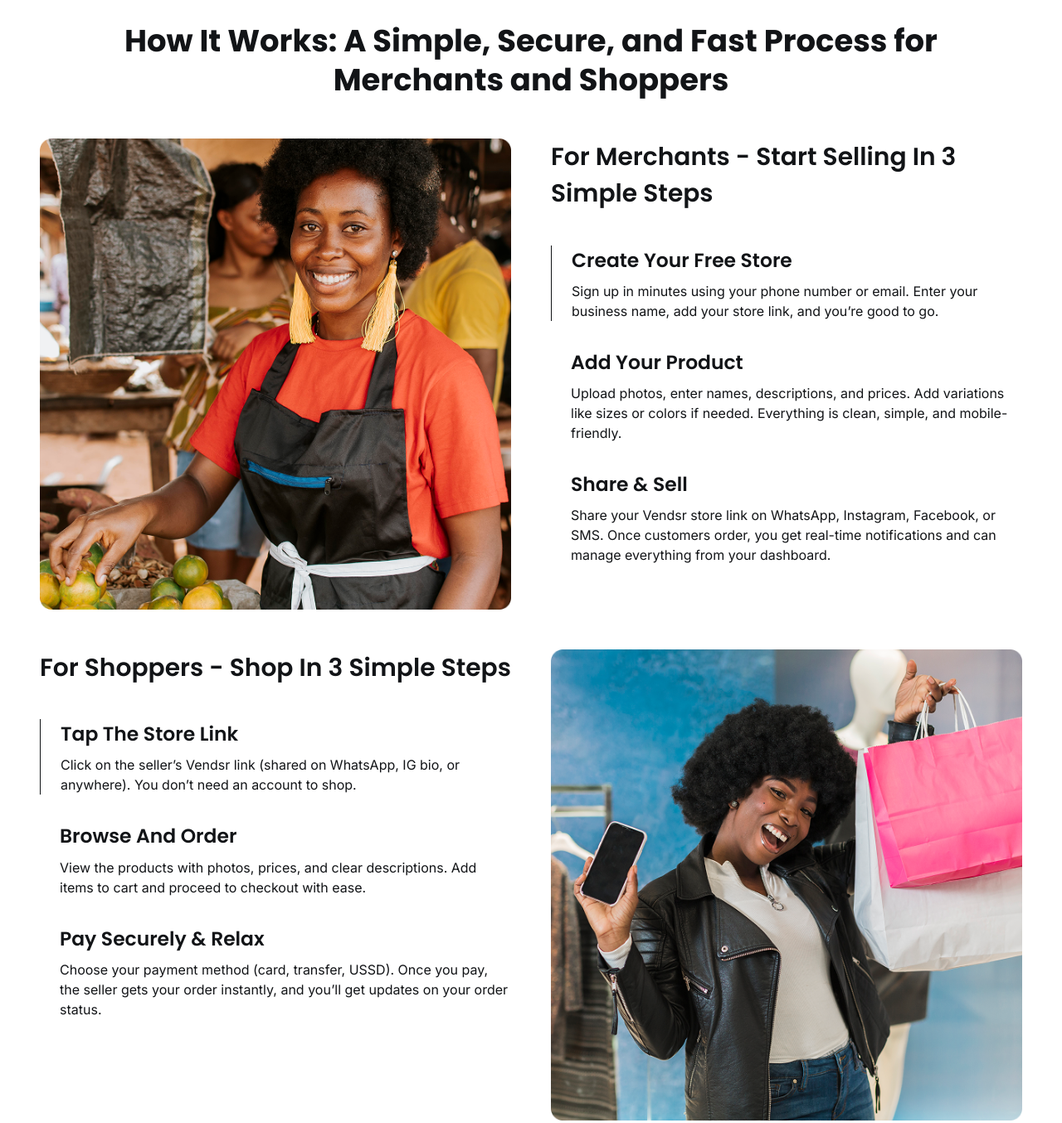
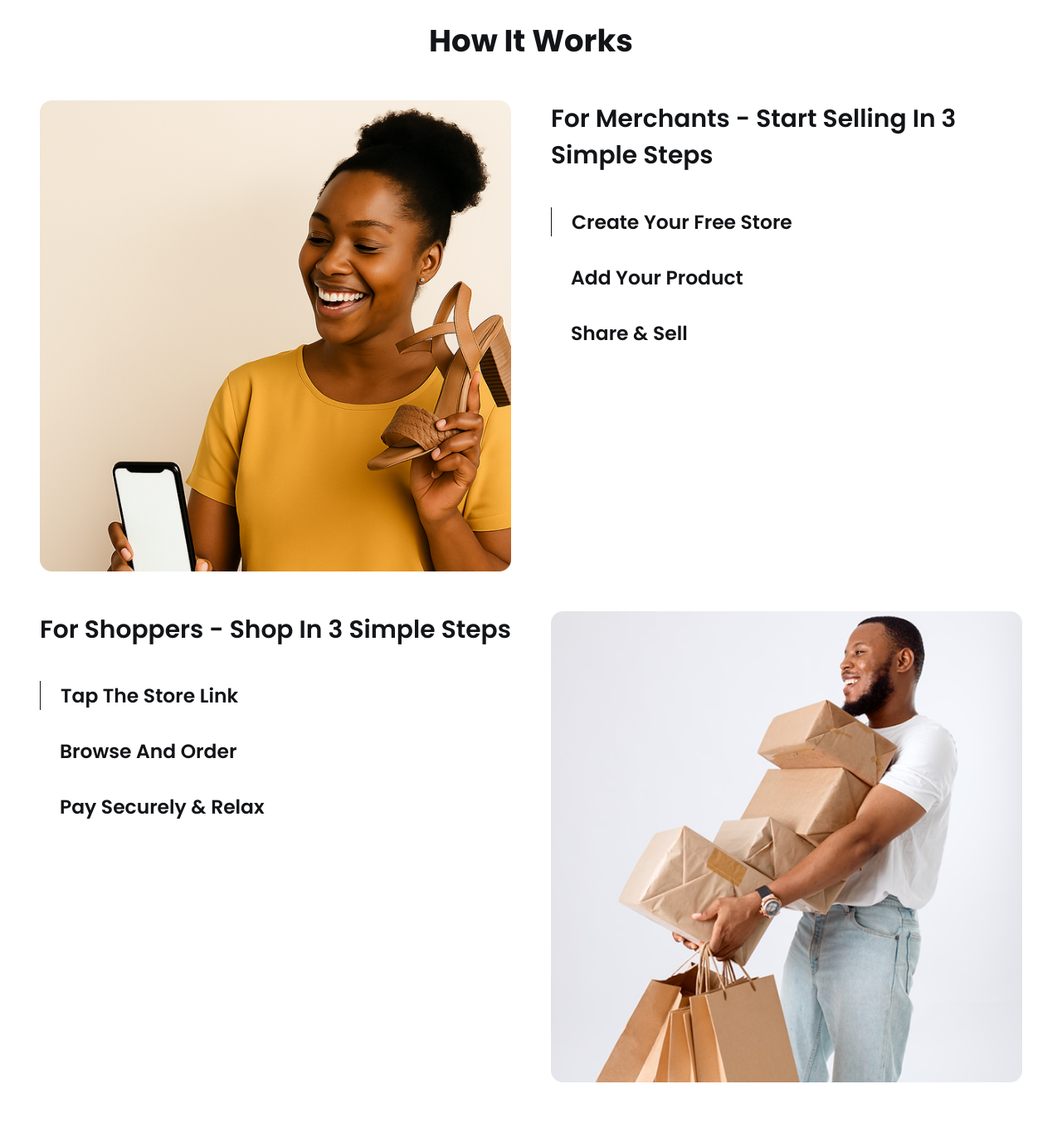
Before and after one commit to repro123/Vendsr-frontend, a website: page index.html in a window 1280 px wide. Shown: the part 1440-2794 px from the top of the page at 83% size. Drawn offline with Linux system fonts and the light colour scheme.

Commit message:
modified landing page

```diff
--- a/index.html
+++ b/index.html
@@ -372,19 +372,31 @@
           <h2
             class="font-poppins text-secondaryHeading leading-tight text-center font-bold"
           >
-            How It Works: A Simple, Secure, and Fast Process for Merchants and
-            Shoppers
+            How It Works
           </h2>
 
           <div class="mt-12 grid grid-cols-1 gap-12">
             <div class="grid grid-cols-1 md:grid-cols-2 gap-8 lg:gap-12">
               <div>
-                <img
+                <!-- <img
                   src="./assets/images/smiley-african-woman-working-market.png"
                   alt="Woman smiling in the market"
                   loading="lazy"
                   class="w-full"
-                />
+                /> -->
+                <picture>
+                  <source
+                    srcset="./assets/images/merchanthowitworksdesktop.png"
+                    media="(min-width: 1024px)"
+                    type="image/png"
+                  />
+                  <img
+                    src="./assets/images/merchanthowitworksmobile.png"
+                    alt="happy merchant taking orders"
+                    loading="lazy"
+                    class="w-full"
+                  />
+                </picture>
               </div>
               <div class="flex flex-col gap-6 xl:gap-10">
                 <h3
@@ -400,11 +412,11 @@
                     >
                       Create your free store
                     </h4>
-                    <p>
+                    <!-- <p>
                       Sign up in minutes using your phone number or email. Enter
                       your business name, add your store link, and you’re good
                       to go.
-                    </p>
+                    </p> -->
                   </li>
 
                   <li class="flex flex-col gap-2 pl-6">
@@ -413,11 +425,11 @@
                     >
                       add your product
                     </h4>
-                    <p>
+                    <!-- <p>
                       Upload photos, enter names, descriptions, and prices. Add
                       variations like sizes or colors if needed. Everything is
                       clean, simple, and mobile-friendly.
-                    </p>
+                    </p> -->
                   </li>
 
                   <li class="flex flex-col gap-2 pl-6">
@@ -426,12 +438,12 @@
                     >
                       share & sell
                     </h4>
-                    <p>
+                    <!-- <p>
                       Share your Vendsr store link on WhatsApp, Instagram,
                       Facebook, or SMS. Once customers order, you get real-time
                       notifications and can manage everything from your
                       dashboard.
-                    </p>
+                    </p> -->
                   </li>
                 </ul>
               </div>
@@ -452,10 +464,10 @@
                     >
                       tap the store link
                     </h4>
-                    <p>
+                    <!-- <p>
                       Click on the seller’s Vendsr link (shared on WhatsApp, IG
                       bio, or anywhere). You don’t need an account to shop.
-                    </p>
+                    </p> -->
                   </li>
 
                   <li class="flex flex-col gap-2 pl-6">
@@ -464,11 +476,11 @@
                     >
                       browse and order
                     </h4>
-                    <p>
+                    <!-- <p>
                       View the products with photos, prices, and clear
                       descriptions. Add items to cart and proceed to checkout
                       with ease.
-                    </p>
+                    </p> -->
                   </li>
 
                   <li class="flex flex-col gap-2 pl-6">
@@ -477,22 +489,35 @@
                     >
                       pay securely & relax
                     </h4>
-                    <p>
+                    <!-- <p>
                       Choose your payment method (card, transfer, USSD). Once
                       you pay, the seller gets your order instantly, and you’ll
                       get updates on your order status.
-                    </p>
+                    </p> -->
                   </li>
                 </ul>
               </div>
 
               <div>
-                <img
+                <!-- <img
                   src="./assets/images/portrait-happy-woman-holding-her-shopping-bags.png"
                   alt="Woman smiling with shopping bags"
                   loading="lazy"
                   class="w-full"
-                />
+                /> -->
+                <picture>
+                  <source
+                    srcset="./assets/images/shopperhowitworksdesktop.png"
+                    media="(min-width: 1024px)"
+                    type="image/png"
+                  />
+                  <img
+                    src="./assets/images/shopperhowitworksmobile.png"
+                    alt="happy shopper carrying shopping bags"
+                    loading="lazy"
+                    class="w-full"
+                  />
+                </picture>
               </div>
             </div>
           </div>
```
Also changed, not shown: merchant/forgot_password/index.html (+1 -1 lines), merchant/login/index.html (+7 -3 lines), merchant/otp/index.html (+1 -1 lines), assets/images/merchanthowitworksdesktop.png (added), assets/images/merchanthowitworksmobile.png (added), assets/images/shopperhowitworksdesktop.png (added), assets/images/shopperhowitworksmobile.png (added).
